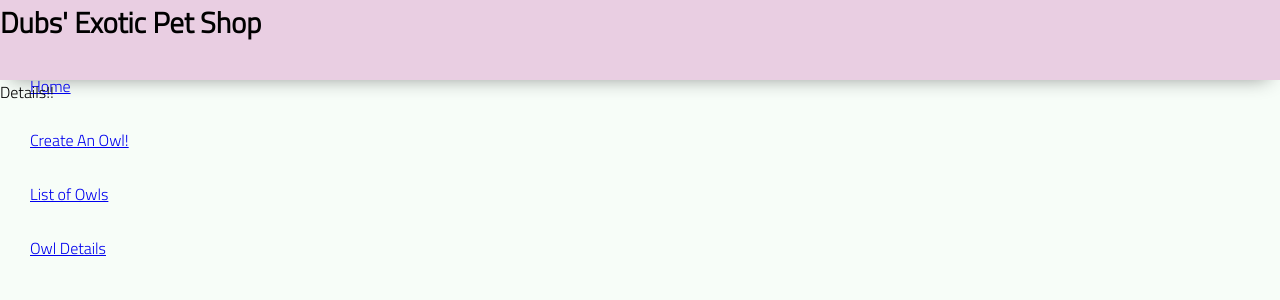
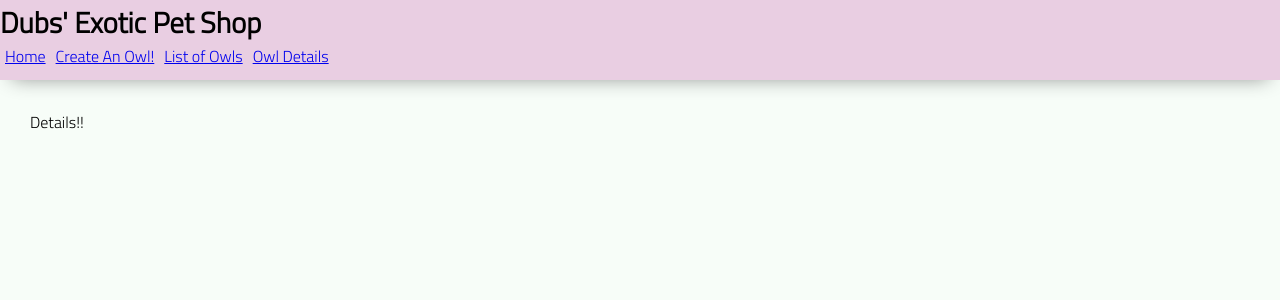
Before and after one commit to dimitraweinstein/full-stack-owl-petshop-, a React (Create React App) app: page /detailpage in a window 1280 px wide. Shown: the top 300 px of the page. Built offline with nearby package versions, Linux system fonts and the light colour scheme.

Commit message:
basic css rendered as desired, now we can build clearly!

```diff
--- a/src/App.css
+++ b/src/App.css
@@ -47,8 +47,8 @@ header {
   box-shadow: var(--shadow);
 }
 
-header > p {
-  line-height: 5px;
+.nav-links {
+  margin: 5px;
 }
 
 footer {
--- a/src/DetailPage.js
+++ b/src/DetailPage.js
@@ -4,7 +4,7 @@ export default class DetailPage extends Component {
     render() {
         return (
             <div>
-                Details!!
+                <p>Details!!</p>
             </div>
         )
     }
--- a/src/Header.js
+++ b/src/Header.js
@@ -6,13 +6,13 @@ export default class Header extends Component {
     render() {
         return (
         <header>
-                <div className="gutter-right logo">
+                <div className="header">
                     <h2>Dubs' Exotic Pet Shop</h2>
                     <Route>
-                    <p><NavLink to="/">Home</NavLink></p>
-                    <p><NavLink to="/createpage">Create An Owl!</NavLink></p>
-                    <p><NavLink to="/listpage">List of Owls</NavLink></p>
-                    <p><NavLink to="/detailpage">Owl Details</NavLink></p>
+                        <NavLink className="nav-links" to="/">Home</NavLink>
+                        <NavLink className="nav-links" to="/createpage">Create An Owl!</NavLink>
+                        <NavLink className="nav-links" to="/listpage">List of Owls</NavLink>
+                        <NavLink className="nav-links" to="/detailpage">Owl Details</NavLink>
                         {/* <img src="big-logo.png" alt="logo"/> */}
                     </Route>
             </div>
```
